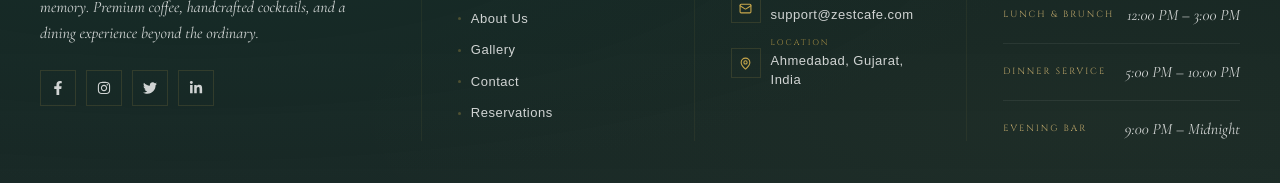
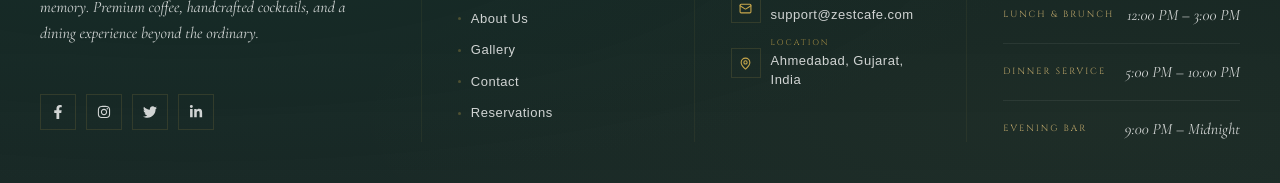
Before and after one commit to godhaniaesha/ZEST, a React (Create React App) app in the folder frontend/: page / in a window 1280 px wide. Shown: the part 6935-7118 px from the top of the page. Built offline with nearby package versions, Linux system fonts and the light colour scheme; a web font is replaced by a local one.

Commit message:
chnages in footer

```diff
--- a/frontend/src/components/Footer.js
+++ b/frontend/src/components/Footer.js
@@ -61,18 +61,47 @@ import "../styles/x_style.css";
             Premium coffee, handcrafted cocktails, and a dining experience beyond the ordinary.
           </p>
           <div className="x_footer_socials">
-            <a href="#" className="x_footer_social_link" aria-label="Facebook">
+            <div className="x_footer_socials">
+              <a
+                href="https://www.facebook.com/yourpage"
+                target="_blank"
+                rel="noopener noreferrer"
+                className="x_footer_social_link"
+                aria-label="Facebook"
+              >
                 <FaFacebookF size={14} />
               </a>
-            <a href="#" className="x_footer_social_link" aria-label="Instagram">
+
+              <a
+                href="https://www.instagram.com/yourusername"
+                target="_blank"
+                rel="noopener noreferrer"
+                className="x_footer_social_link"
+                aria-label="Instagram"
+              >
                 <FaInstagram size={14} />
               </a>
-            <a href="#" className="x_footer_social_link" aria-label="Twitter">
+
+              <a
+                href="https://twitter.com/yourusername"
+                target="_blank"
+                rel="noopener noreferrer"
+                className="x_footer_social_link"
+                aria-label="Twitter"
+              >
                 <FaTwitter size={14} />
               </a>
-            <a href="#" className="x_footer_social_link" aria-label="LinkedIn">
+
+              <a
+                href="https://www.linkedin.com/in/yourusername"
+                target="_blank"
+                rel="noopener noreferrer"
+                className="x_footer_social_link"
+                aria-label="LinkedIn"
+              >
                 <FaLinkedinIn size={14} />
               </a>
+            </div>
           </div>
         </div>
 
@@ -97,7 +126,11 @@ import "../styles/x_style.css";
             <span className="x_footer_heading_accent" />
           </div>
 
-          <a href="tel:+911234567890" className="x_footer_contact_item">
+          <a
+            href="tel:+911234567890"
+            className="x_footer_contact_item"
+            aria-label="Call us"
+          >
             <div className="x_footer_contact_icon">
               <Phone size={13} />
             </div>
@@ -107,7 +140,11 @@ import "../styles/x_style.css";
             </div>
           </a>
 
-          <a href="mailto:support@zestcafe.com" className="x_footer_contact_item">
+          <a
+            href="mailto:support@zestcafe.com?subject=Inquiry%20from%20Website"
+            className="x_footer_contact_item"
+            aria-label="Email us"
+          >
             <div className="x_footer_contact_icon">
               <Mail size={13} />
             </div>
@@ -116,15 +153,24 @@ import "../styles/x_style.css";
               <span className="x_footer_contact_value">support@zestcafe.com</span>
             </div>
           </a>
-
           <a href="#location" className="x_footer_contact_item">
+            <a
+              href="https://maps.google.com/?q=Ahmedabad,Gujarat,India"
+              target="_blank"
+              rel="noopener noreferrer"
+              className="x_footer_contact_link"
+            >
               <div className="x_footer_contact_icon">
                 <MapPin size={13} />
               </div>
+
               <div className="x_footer_contact_text">
                 <span className="x_footer_contact_label">Location</span>
-              <span className="x_footer_contact_value">Ahmedabad, Gujarat, India</span>
+                <span className="x_footer_contact_value">
+                  Ahmedabad, Gujarat, India
+                </span>
               </div>
+            </a>
           </a>
         </div>
 
```
Lines whose indentation alone changed are shown as unchanged.
